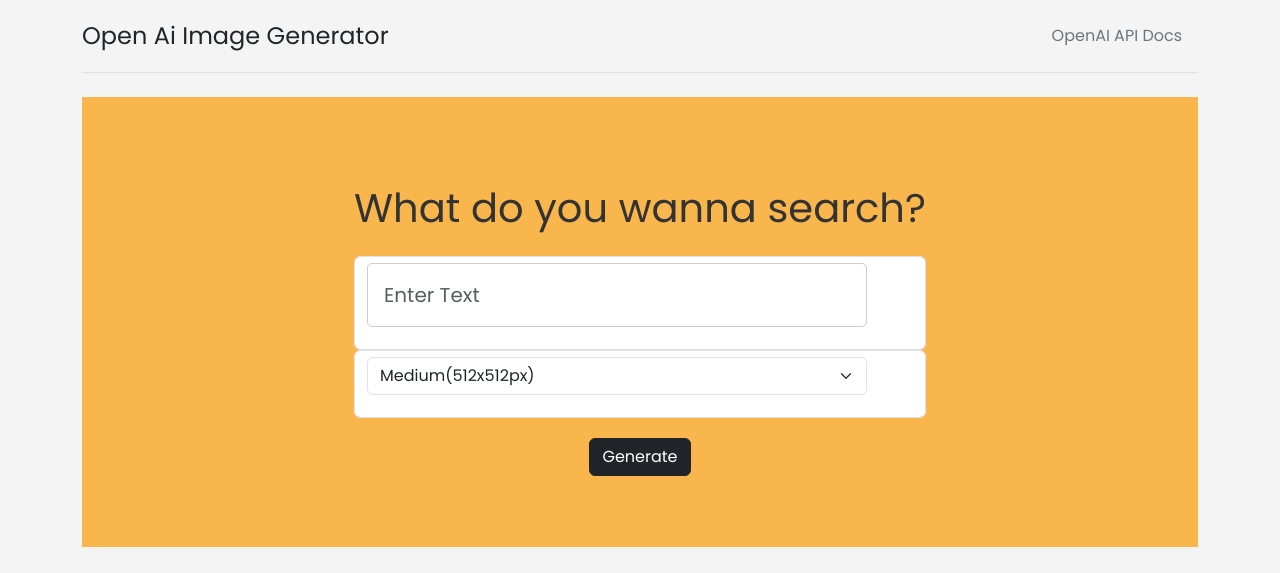
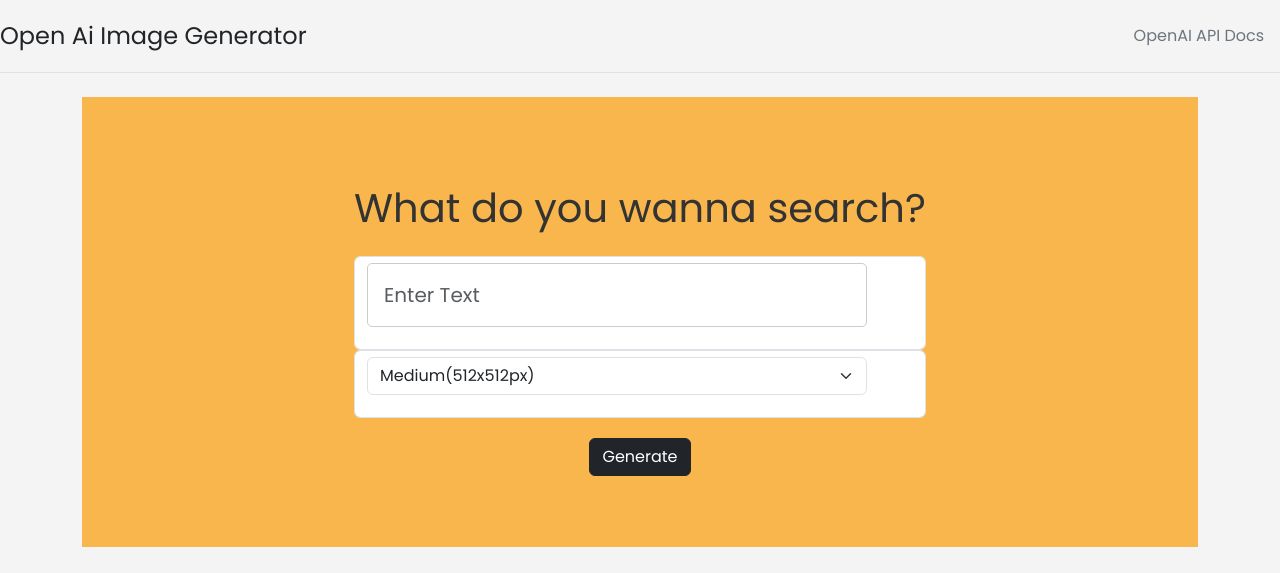
Before and after one commit to agustinlopez23/ImageAigenerator, a website: page public/index.html in a window 1280 px wide. Shown: the top 573 px of the page. Drawn offline with nearby package versions, Linux system fonts and the light colour scheme; files whose address does not match are found by name.

Commit message:
navbar full width

```diff
--- a/public/index.html
+++ b/public/index.html
@@ -24,7 +24,7 @@
     <header>
       <h1 class="visually-hidden">OpenAi Images Generator</h1>
 
-      <div class="container">
+      <div class="">
         <header
           class="d-flex flex-wrap justify-content-center py-3 mb-4 border-bottom"
         >
```
